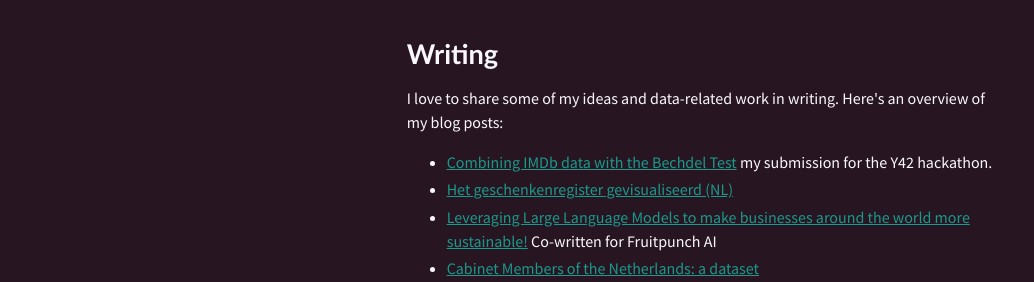
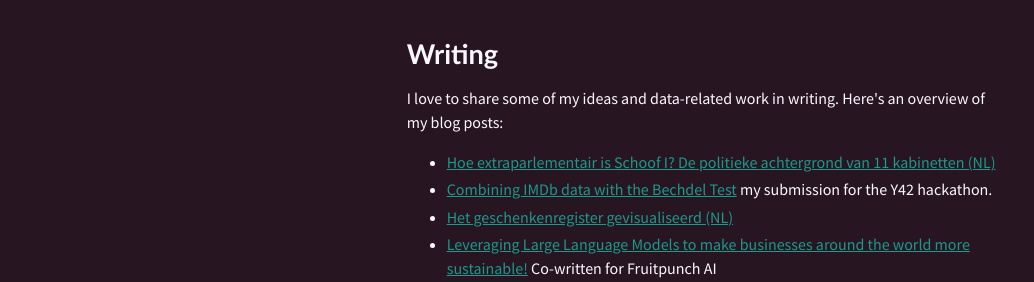
Before and after one commit to AlmaLiezenga/almaliezenga.com, a plain HTML site: page index.html in a window 1280 px wide. Shown: the part 502-784 px from the top of the page, without its empty margins (83-1117 px from the left). Drawn offline with Linux system fonts and the light colour scheme.

Commit message:
Update index.html

```diff
--- a/index.html
+++ b/index.html
@@ -61,6 +61,8 @@
 					<p>I love to share some of my ideas and data-related work in writing.
 					Here's an overview of my blog posts:</p>
 					<ul>
+						<li><a
+						href="blog/politieke-achtergrond/">Hoe extraparlementair is Schoof I? De politieke achtergrond van 11 kabinetten (NL)</a></li>
 						<li><a href="https://almaliezenga.com/blog/y42_challenge/">Combining IMDb data with the Bechdel Test</a> my submission for the Y42 hackathon. </li>
 						<li><a
 						href="blog/geschenkenregister/">Het geschenkenregister gevisualiseerd (NL)</a></li>
```
